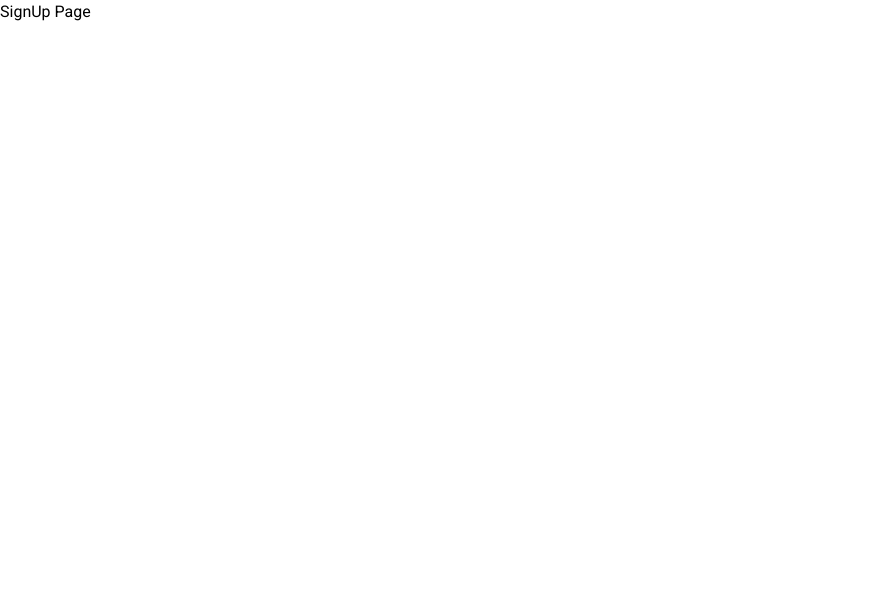
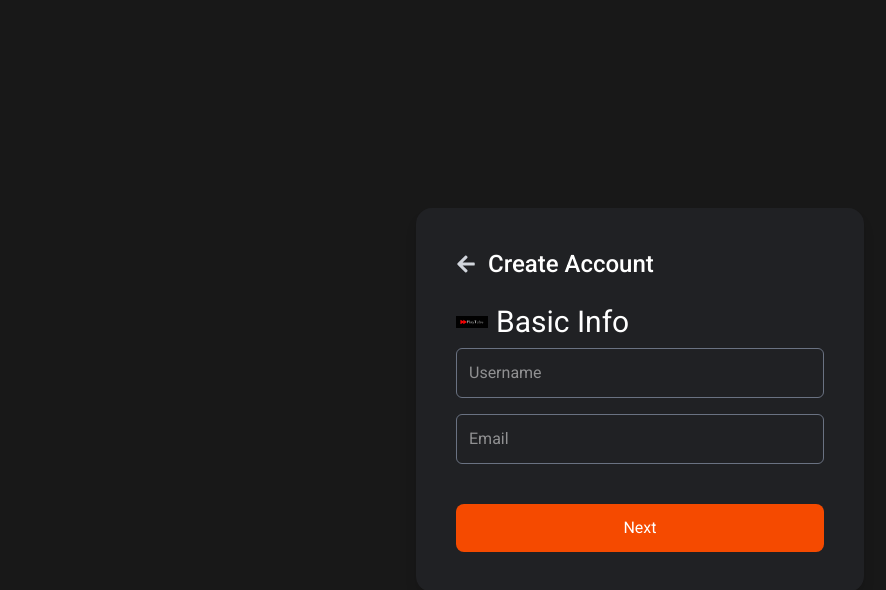
Before and after one commit to Jeet0105/PlayTube, a React (Vite) app in the folder frontend/: page /signup in a window 1280 px wide. Shown: the top 590 px of the page, without its empty margins (0-886 px from the left). Built offline with nearby package versions, Linux system fonts and the light colour scheme.

Commit message:
feat: implement multi-step signup form with validation and image upload

```diff
--- a/frontend/src/pages/SignUp.jsx
+++ b/frontend/src/pages/SignUp.jsx
@@ -1,11 +1,217 @@
-import React from 'react'
+import { useState } from "react";
+import { FaArrowLeft, FaUserCircle, FaEye, FaEyeSlash } from "react-icons/fa";
+import logo from "../../public/logo.png";
+import { useNavigate } from "react-router-dom";
+
 
 function SignUp() {
-  return (
-    <div>
-        SignUp Page
-    </div>
-  )
+    const [step, setStep] = useState(1);
+
+    const [username, setUsername] = useState("");
+    const [email, setEmail] = useState("");
+    const [password, setPassword] = useState("");
+    const [confirmPassword, setConfirmPassword] = useState("");
+    const [showPassword, setShowPassword] = useState(false);
+    const [backendImage, setBackendImage] = useState(null);
+    const [frontendImage, setFrontendImage] = useState(null);
+
+    const navigate = useNavigate();
+
+    const handleImage = (e) => {
+        const file = e.target.files[0];
+        setFrontendImage(URL.createObjectURL(file));
+        setBackendImage(file);
+    };
+
+    const nextStep = () => {
+        // Step 1 validation
+        if (step === 1) {
+            if (!username || !email) {
+                alert("Please fill all the fields");
+                return;
+            }
+            setStep(2);
+            return;
+        }
+
+        // Step 2 validation
+        if (step === 2) {
+            if (!password || !confirmPassword) {
+                alert("Please fill all the fields");
+                return;
+            }
+            if (password !== confirmPassword) {
+                alert("Passwords do not match");
+                return;
+            }
+            setStep(3);
+            return;
+        }
+    };
+
+    const prevStep = () => {
+        if(step === 1){
+            navigate("/signin");
+            return;
+        }
+        if (step > 1) setStep(step - 1);
+    };
+
+    return (
+        <div className="flex justify-center items-center min-h-screen bg-[#181818]">
+            <div className="bg-[#202124] rounded-2xl p-10 w-full max-w-md shadow-lg">
+
+                {/* Header */}
+                <div className="flex items-center mb-6">
+                    <button
+                        className="text-gray-300 mr-3 hover:text-white"
+                        onClick={prevStep}
+                    >
+                        <FaArrowLeft size={20} />
+                    </button>
+                    <span className="text-white text-2xl font-medium flex-1">
+                        Create Account
+                    </span>
+                </div>
+
+                {/* STEP 1 */}
+                {step === 1 && (
+                    <>
+                        <h1 className="text-white text-3xl font-normal mb-2 flex items-center gap-2">
+                            <img src={logo} alt="logo" className="w-8" />
+                            Basic Info
+                        </h1>
+
+                        <input
+                            type="text"
+                            value={username}
+                            onChange={(e) => setUsername(e.target.value)}
+                            placeholder="Username"
+                            className="w-full bg-transparent border border-gray-500 rounded-md px-3 py-3 text-white focus:outline-none focus:border-orange-500 mb-4"
+                        />
+
+                        <input
+                            type="email"
+                            value={email}
+                            onChange={(e) => setEmail(e.target.value)}
+                            placeholder="Email"
+                            className="w-full bg-transparent border border-gray-500 rounded-md px-3 py-3 text-white focus:outline-none focus:border-orange-500 mb-4"
+                        />
+
+                        <button
+                            className="mt-6 w-full bg-orange-600 hover:bg-orange-700 transition text-white py-3 rounded-lg"
+                            onClick={nextStep}
+                        >
+                            Next
+                        </button>
+                    </>
+                )}
+
+                {/* STEP 2 */}
+                {step === 2 && (
+                    <>
+                        <h1 className="text-white text-3xl font-normal mb-2 flex items-center gap-2">
+                            <img src={logo} alt="logo" className="w-8" />
+                            Security
+                        </h1>
+
+                        <div className="flex items-center bg-[#3c4043] text-white px-3 py-2 rounded-full w-fit mb-6">
+                            <FaUserCircle size={24} className="mr-2" />
+                            {email}
+                        </div>
+
+                        <div className="relative mb-4">
+                            <input
+                                type={showPassword ? "text" : "password"}
+                                value={password}
+                                onChange={(e) => setPassword(e.target.value)}
+                                placeholder="Password"
+                                className="w-full bg-transparent border border-gray-500 rounded-md px-3 py-3 text-white"
+                            />
+                            <button
+                                type="button"
+                                className="absolute right-3 top-3 text-gray-400 hover:text-white"
+                                onClick={() => setShowPassword(!showPassword)}
+                            >
+                                {showPassword ? <FaEyeSlash /> : <FaEye />}
+                            </button>
+                        </div>
+
+                        <div className="relative mb-4">
+                            <input
+                                type={showPassword ? "text" : "password"}
+                                value={confirmPassword}
+                                onChange={(e) => setConfirmPassword(e.target.value)}
+                                placeholder="Confirm Password"
+                                className="w-full bg-transparent border border-gray-500 rounded-md px-3 py-3 text-white"
+                            />
+                            <button
+                                type="button"
+                                className="absolute right-3 top-3 text-gray-400 hover:text-white"
+                                onClick={() => setShowPassword(!showPassword)}
+                            >
+                                {showPassword ? <FaEyeSlash /> : <FaEye />}
+                            </button>
+                        </div>
+
+                        <button
+                            className="mt-6 w-full bg-orange-600 hover:bg-orange-700 transition text-white py-3 rounded-lg"
+                            onClick={nextStep}
+                        >
+                            Next
+                        </button>
+                    </>
+                )}
+
+                {/* STEP 3 */}
+                {step === 3 && (
+                    <>
+                        <h1 className="text-white text-3xl font-normal mb-6 text-center">
+                            Choose Avatar
+                        </h1>
+
+                        <div className="flex flex-col items-center gap-6">
+                            <div className="w-28 h-28 rounded-full border-4 border-gray-500 overflow-hidden shadow-lg flex items-center justify-center">
+                                {frontendImage ? (
+                                    <img
+                                        src={frontendImage}
+                                        alt="Profile Preview"
+                                        className="w-full h-full object-cover"
+                                    />
+                                ) : (
+                                    <FaUserCircle className="text-gray-400 w-full h-full p-2" />
+                                )}
+                            </div>
+
+                            <div className="flex flex-col gap-2 w-full">
+                                <label className="text-gray-300 font-medium">
+                                    Choose Profile Picture
+                                </label>
+
+                                <input
+                                    type="file"
+                                    accept="image/*"
+                                    className="block w-full text-gray-400
+                                        file:mr-4 file:py-2 file:px-4
+                                        file:rounded-full file:border-0
+                                        file:text-sm file:font-semibold
+                                        file:bg-orange-600 file:text-white
+                                        hover:file:bg-orange-700
+                                        cursor-pointer
+                                    "
+                                    onChange={handleImage}
+                                />
+                            </div>
+                        </div>
+
+                        <button className="mt-6 w-full bg-green-600 hover:bg-green-700 transition text-white py-3 rounded-lg">
+                            Create Account
+                        </button>
+                    </>
+                )}
+            </div>
+        </div>
+    );
 }
 
-export default SignUp
+export default SignUp;
```
